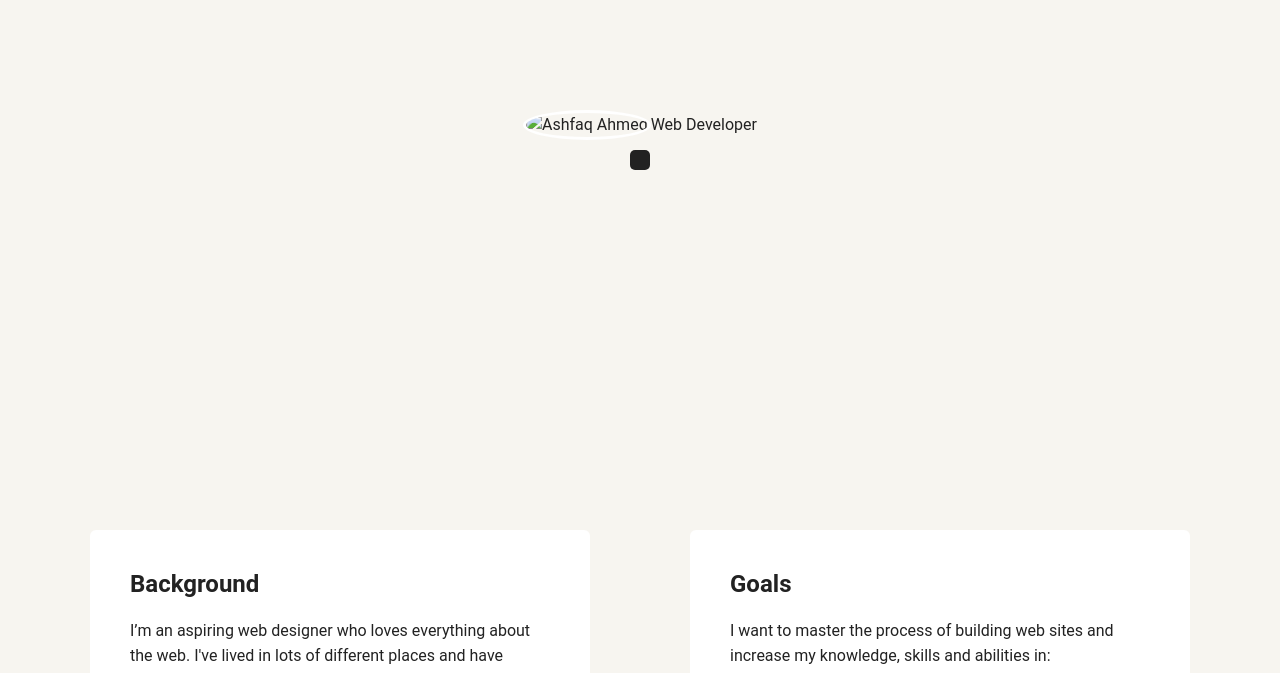
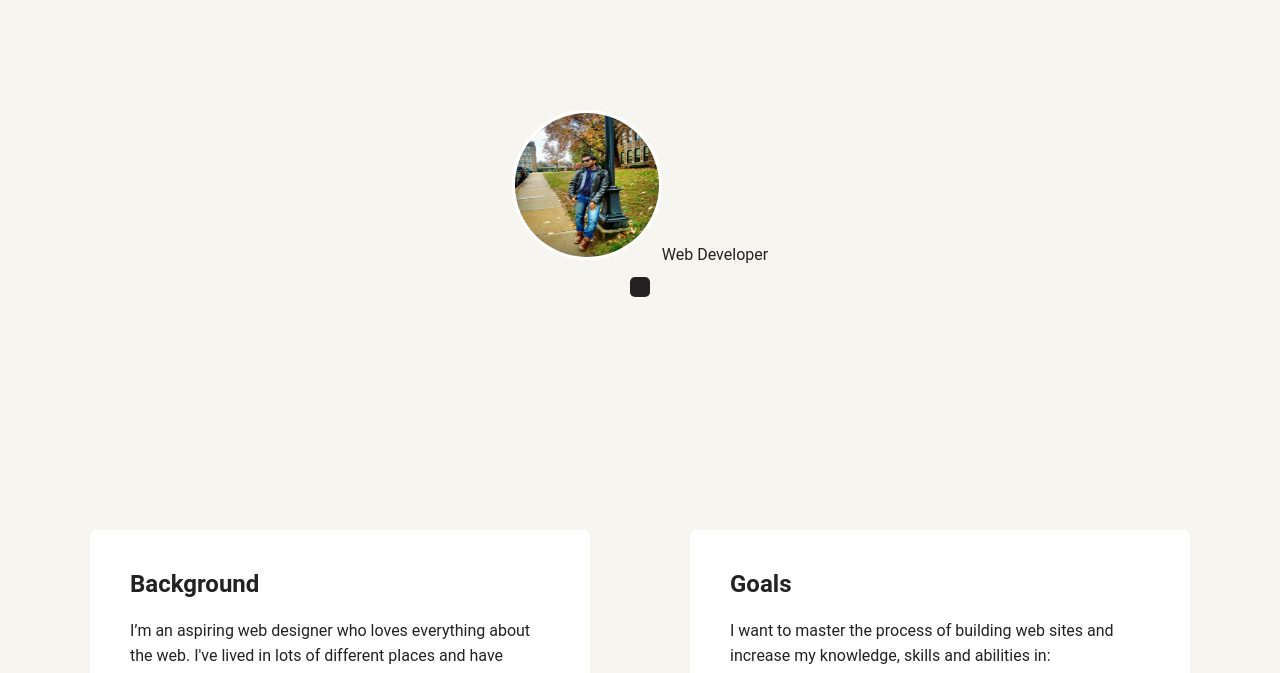
Before and after one commit to mdfaisal8055/Portfolio, a plain HTML site: page resume2.html in a window 1280 px wide. Shown: the part 81-754 px from the top of the page. Drawn offline with Linux system fonts and the light colour scheme.

Commit message:
Update resume2.html

```diff
--- a/resume2.html
+++ b/resume2.html
@@ -5,7 +5,7 @@
   <title>Ashfaq's Resume</title>
   <link rel="stylesheet" href="resume1styles.css">
   <header>
-      <img src="images/ash.jpg" alt="Ashfaq Ahmed" class="profile-image" height="200" width="200>
+      <img src="ash.jpg" alt="Ashfaq Ahmed" class="profile-image" height="200" width="200>
       <h1 class="tag name">Web Developer</h1>
       <p class="tag location"></p>
     </header>
```
